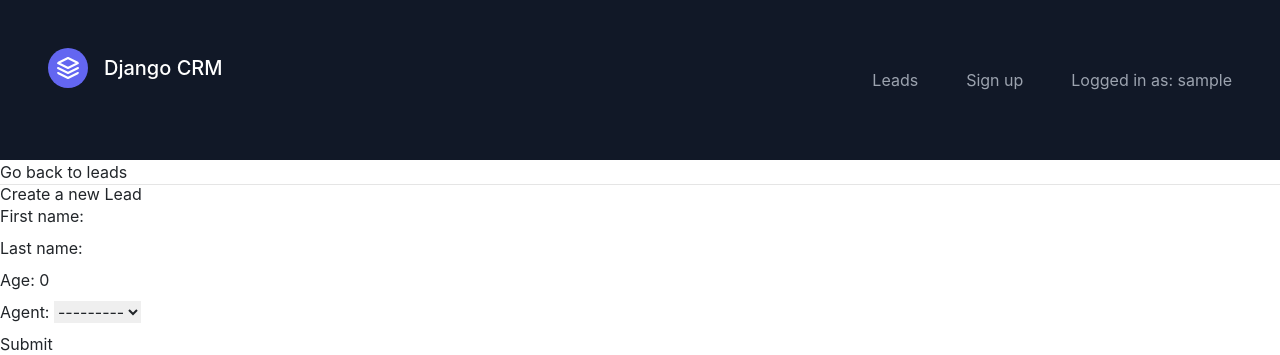
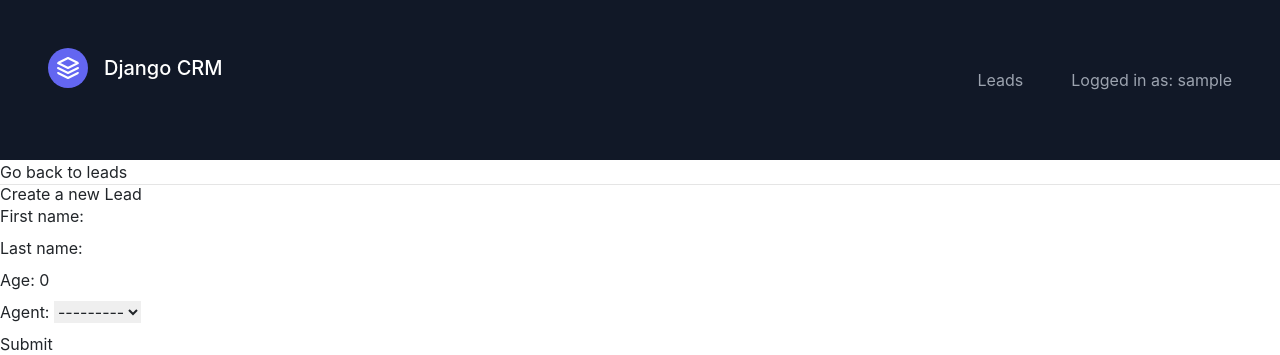
Before and after one commit to anonymous-oracle/my-django-crm, a Django app: page /leads/create/ in a window 1280 px wide. Shown: the top 355 px of the page. Run offline with Django 5.2, Linux system fonts and the light colour scheme; the visitor is signed in with stand-in values (Sample User, id 1); data that the repository does not hold is empty; some libraries are stand-ins or nearby versions.

```diff
--- a/templates/navbar.html
+++ b/templates/navbar.html
@@ -10,10 +10,13 @@
         </a>
         <nav class="md:ml-auto flex flex-wrap items-center text-base justify-center">
             <a href="{% url 'leads:home' %}" class="mr-5 hover:text-white">Leads</a>
-            <a class="mr-5 hover:text-white">Sign up</a>
+            <a id="signup-element" class="mr-5 hover:text-white">Sign up</a>
         </nav>
         {% if request.user.is_authenticated %}
             Logged in as: {{ request.user.username }}
+            <script>
+                document.getElementById('signup-element').remove();
+            </script>
         {% else %}
             <a href="{% url 'login' %}"
                 class="inline-flex items-center bg-gray-800 border-0 py-1 px-3 focus:outline-none hover:bg-gray-700 rounded text-base mt-4 md:mt-0">Login
```
